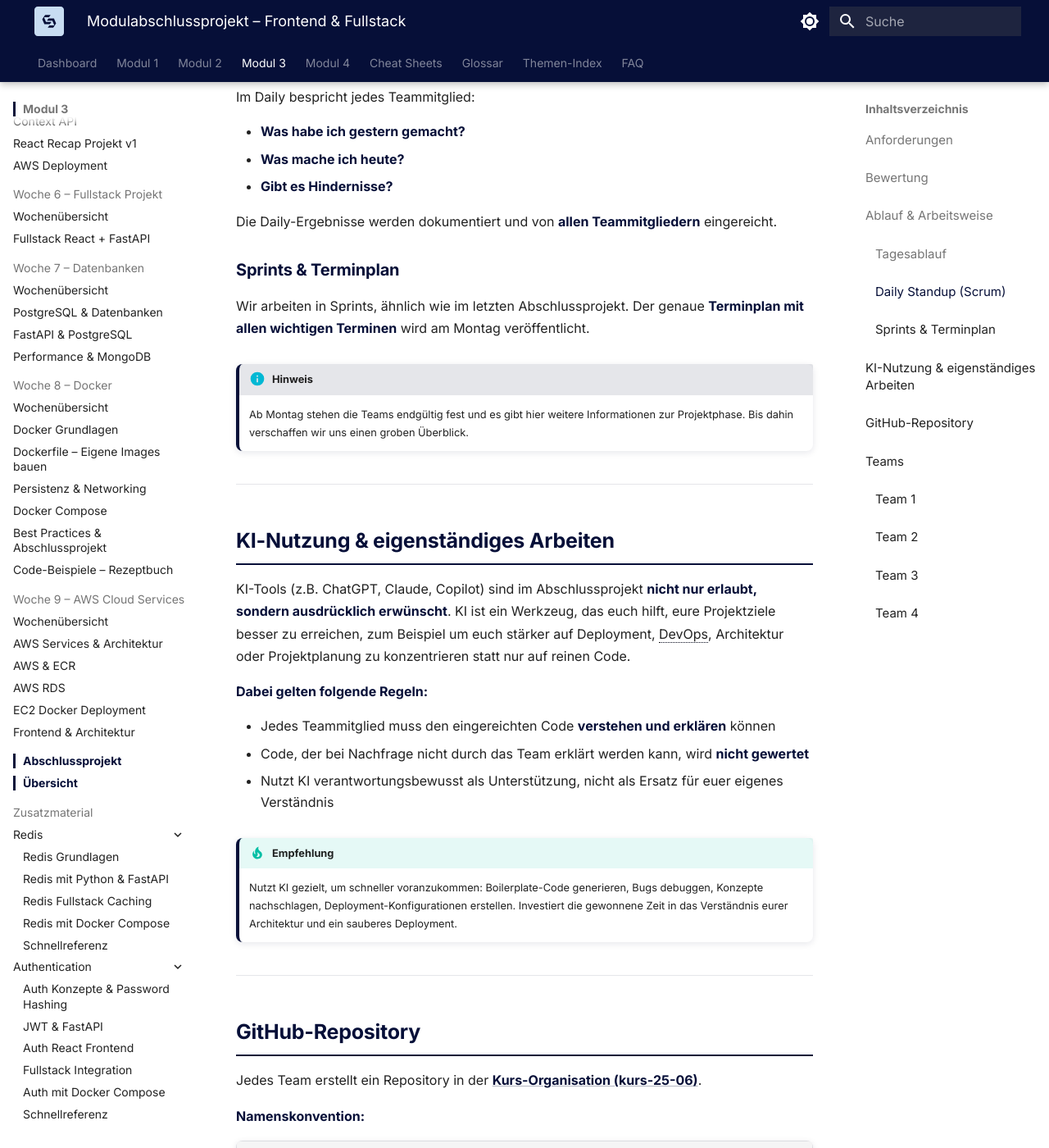
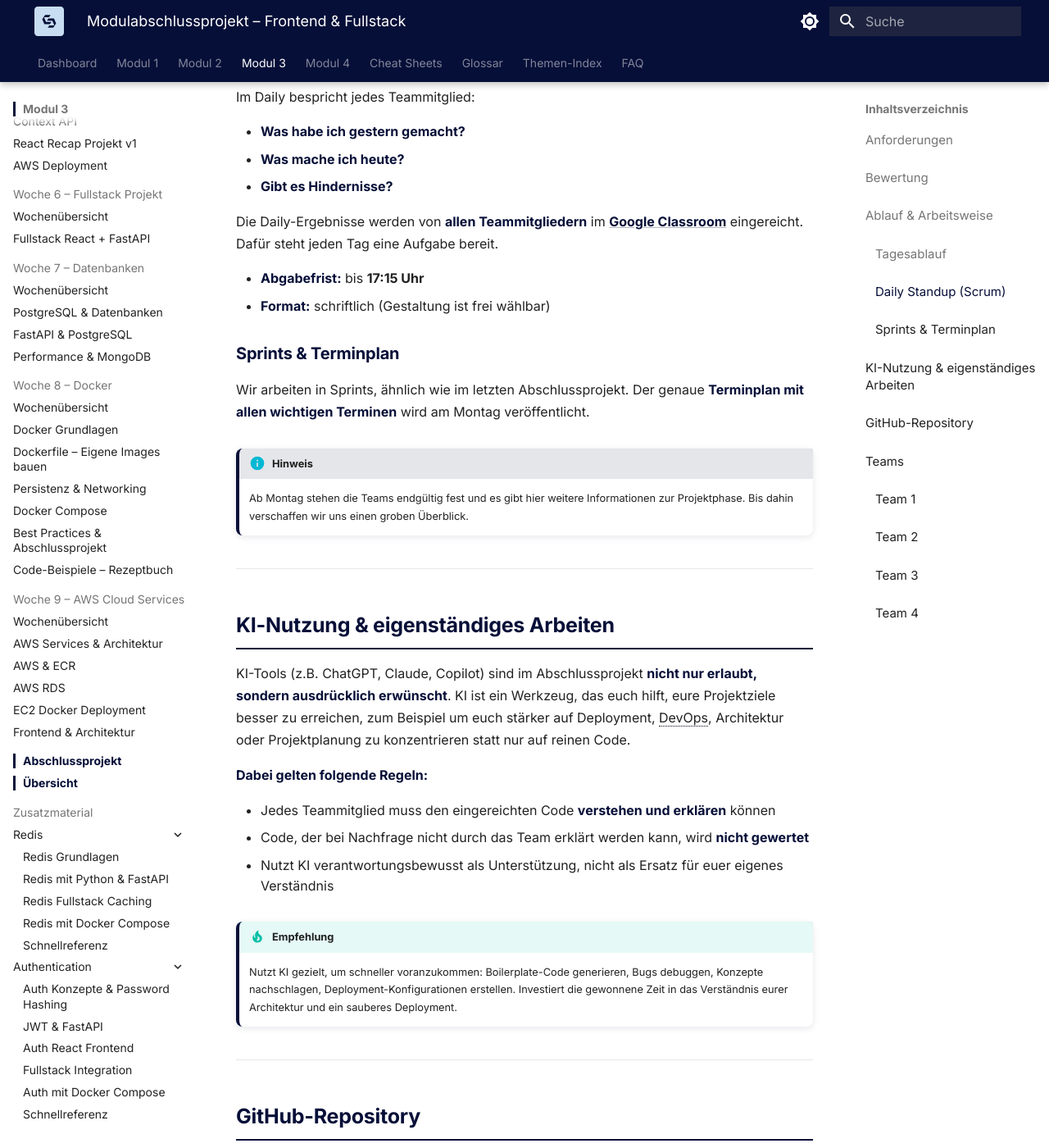
Before and after one commit to JacobMenge/kurs-25-06, an MkDocs documentation site: the page built from docs/modul-3/abschlussprojekt/uebersicht.md, in a window 1280 px wide and 1400 px high, scrolled down 1646 px. Shown: the whole window at 82% size. Built offline with MkDocs 1.6.1 and Material for MkDocs 9.7.7, drawn with Linux system fonts in a browser that asks for light colours; some of the changed text lies outside the part shown.

Commit message:
Daily-Standup Einreichung ergaenzt, Beispiel und Team 1 korrigiert
- Daily-Ergebnisse: Classroom-Abgabe bis 17:15 Uhr, schriftlich, freie Gestaltung
- GitHub-Beispiel auf Team 1 (Marvin, Khalil, Little) geaendert
- Elisabeth Khalil als ein Name korrigiert (Komma entfernt)

Co-Authored-By: Claude Opus 4.6 <noreply@anthropic.com>

```diff
--- a/docs/modul-3/abschlussprojekt/uebersicht.md
+++ b/docs/modul-3/abschlussprojekt/uebersicht.md
@@ -46,7 +46,10 @@ Im Daily bespricht jedes Teammitglied:
 - **Was mache ich heute?**
 - **Gibt es Hindernisse?**
 
-Die Daily-Ergebnisse werden dokumentiert und von **allen Teammitgliedern** eingereicht.
+Die Daily-Ergebnisse werden von **allen Teammitgliedern** im **[Google Classroom](https://classroom.google.com/c/NzY1MDM4MTYzMjE4)** eingereicht. Dafür steht jeden Tag eine Aufgabe bereit.
+
+- **Abgabefrist:** bis **17:15 Uhr**
+- **Format:** schriftlich (Gestaltung ist frei wählbar)
 
 ### Sprints & Terminplan
 
@@ -99,7 +102,7 @@ m3-t2-behlau-gilvera-david
 
 | | |
 |---|---|
-| **Mitglieder** | Marc Marvin, Elisabeth, Khalil, Chris Little |
+| **Mitglieder** | Marc Marvin, Elisabeth Khalil, Chris Little |
 | **Thema** | *wird noch ergänzt* |
 | **GitHub** | *wird noch ergänzt* |
 
```
Also changed, not shown: other parts of docs/modul-3/abschlussprojekt/uebersicht.md (+2 -2 lines).
